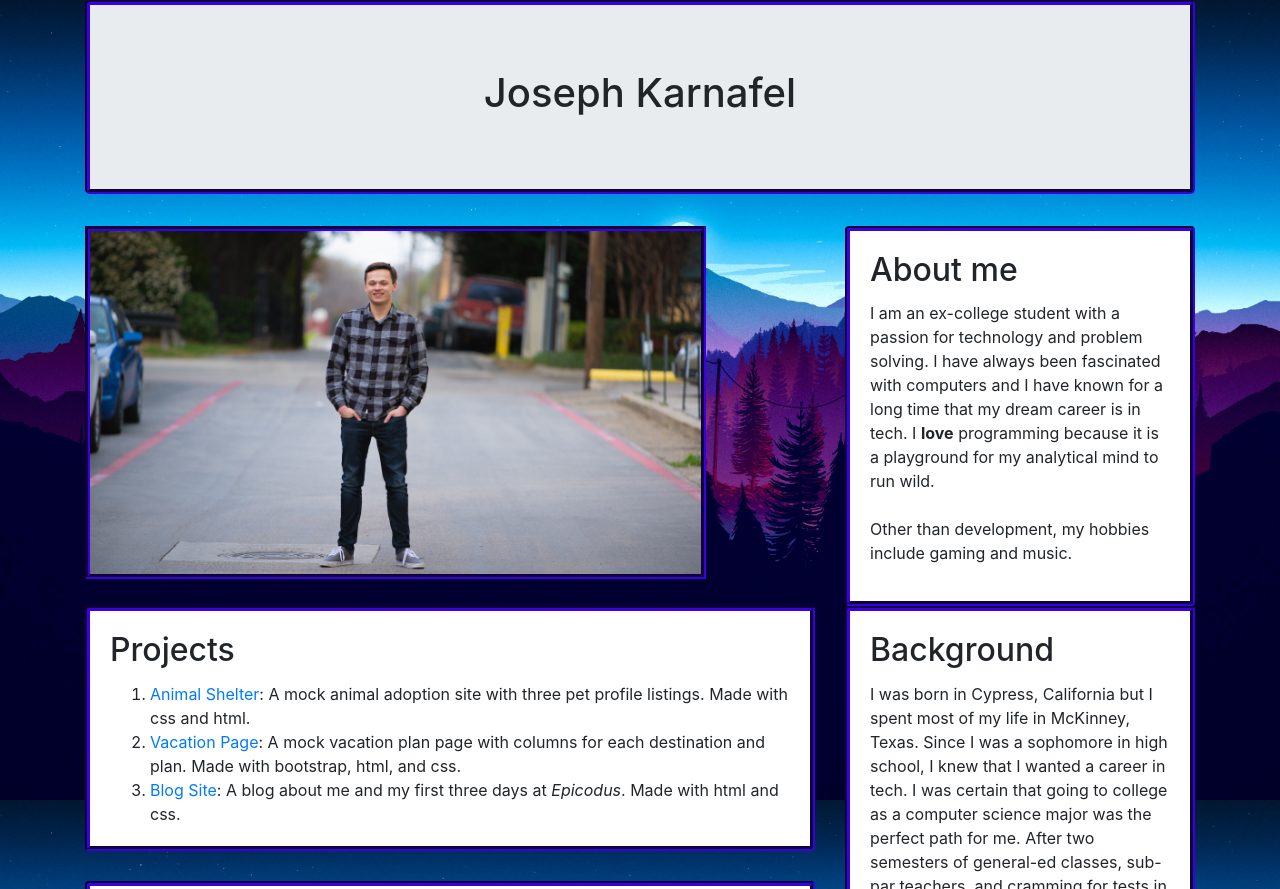
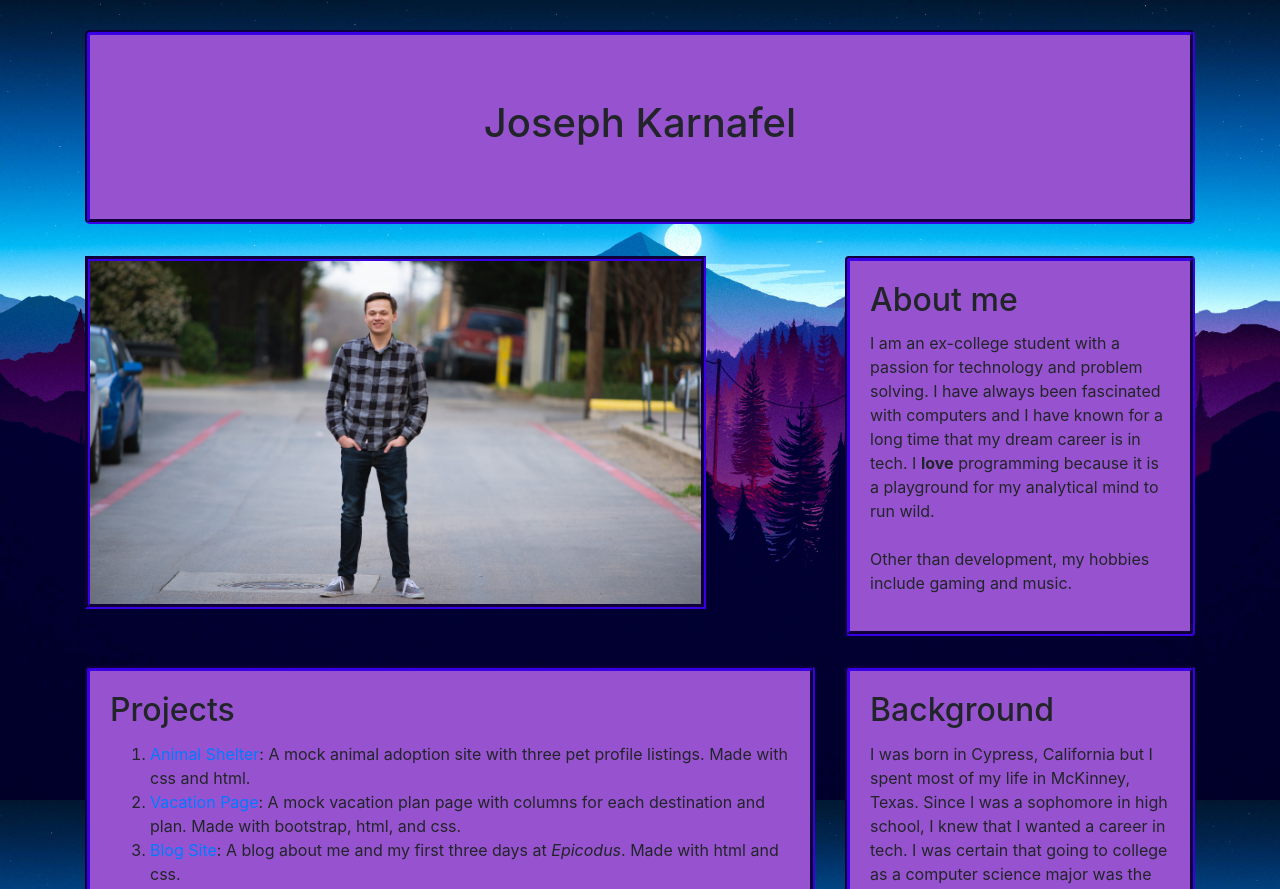
Before and after one commit to Joebenitus/landing-page, a plain HTML site: page index.html in a window 1280 px wide. Shown: the top 889 px of the page. Drawn offline with Linux system fonts and the light colour scheme.

Commit message:
change card color

```diff
--- a/css/styles.css
+++ b/css/styles.css
@@ -10,6 +10,8 @@ body {
 .card {
   border: 5px solid #240090;
   border-style: groove;
+  margin-bottom: 30px;
+  background-color: #9753cf;
 }
 
 .prof-pic {
@@ -22,9 +24,11 @@ body {
 }
 
 .jumbotron {
+  margin-top: 30px;
   text-align: center;
   border: 5px solid #240090;
   border-style: groove;
+  background-color: #9753cf;
 }
 
 #partners {
```
